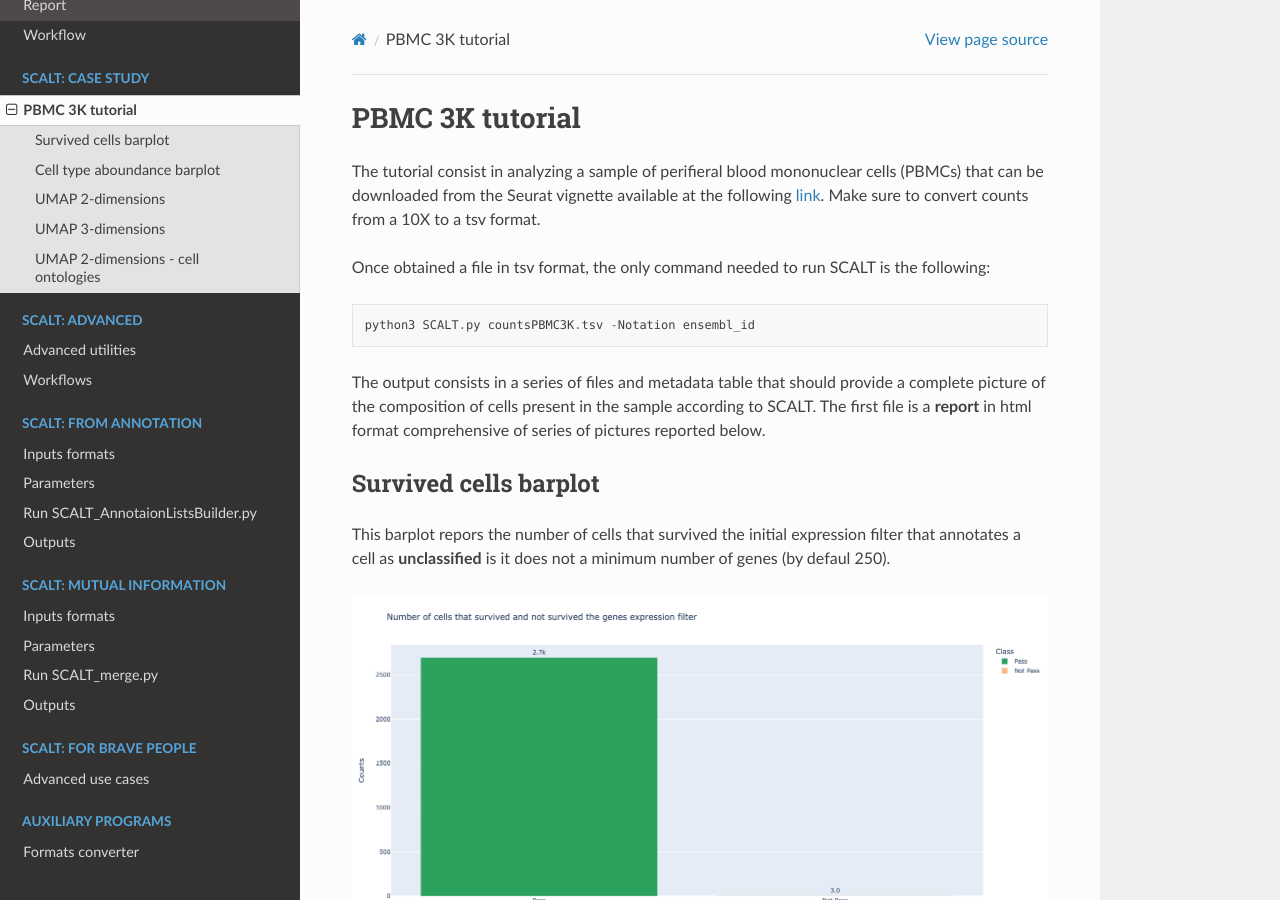
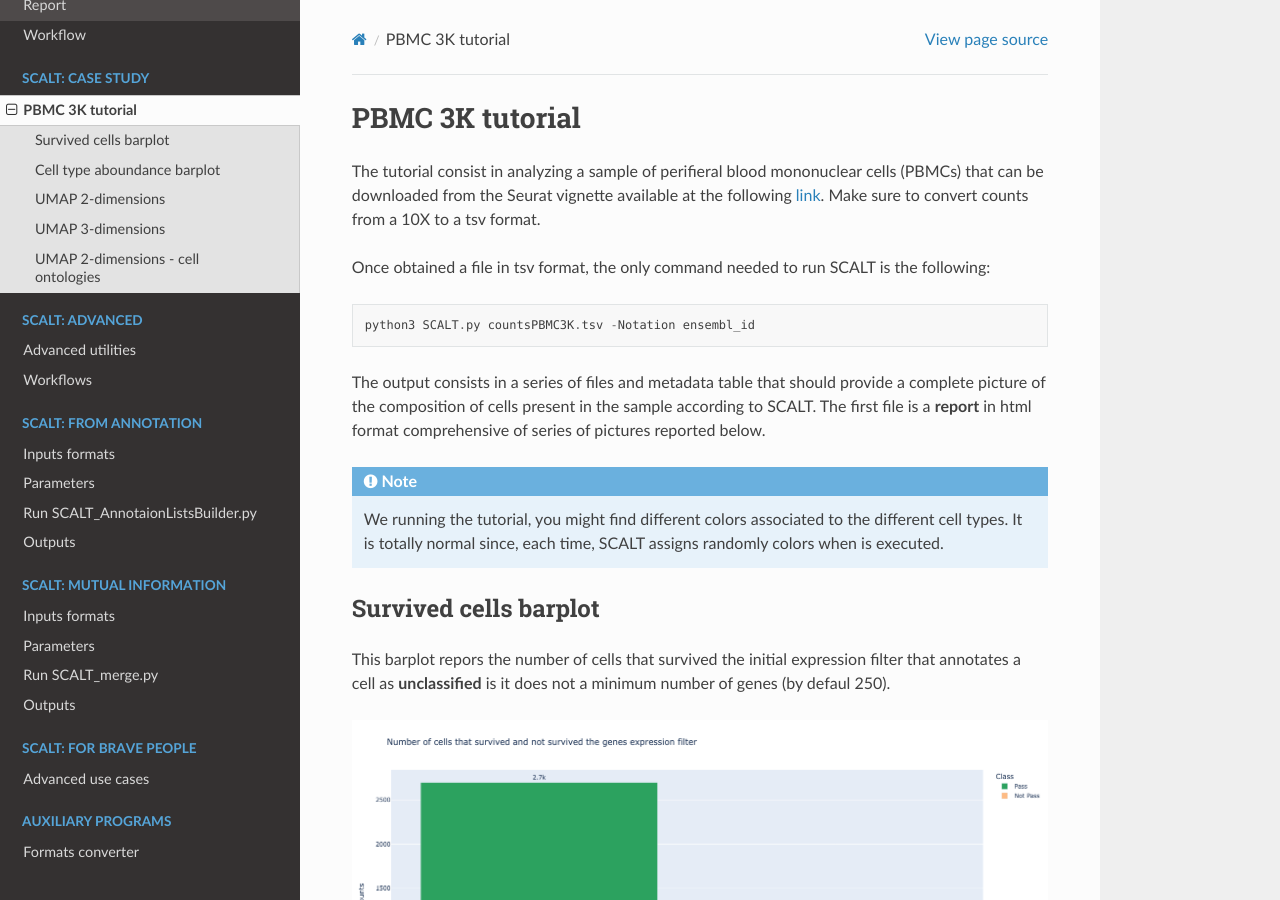
Before and after one commit to danitrave/SCALT, a Sphinx documentation site: the page built from docs/source/tutorial_pbmc.rst, in a window 1280 px wide and 900 px high. Built offline with Sphinx 7.4.7 and the Read the Docs theme 3.1.0, drawn with Linux system fonts in a browser that asks for light colours.

Commit message:
Update tutorial_pbmc.rst

```diff
--- a/docs/source/tutorial_pbmc.rst
+++ b/docs/source/tutorial_pbmc.rst
@@ -12,6 +12,10 @@ Once obtained a file in tsv format, the only command needed to run SCALT is the
 
 The output consists in a series of files and metadata table that should provide a complete picture of the composition of cells present in the sample according to SCALT.
 The first file is a **report** in html format comprehensive of series of pictures reported below.
+
+.. note::
+
+   We running the tutorial, you might find different colors associated to the different cell types. It is totally normal since, each time, SCALT assigns randomly colors when is executed.
 
 Survived cells barplot
 ----------------------
```
